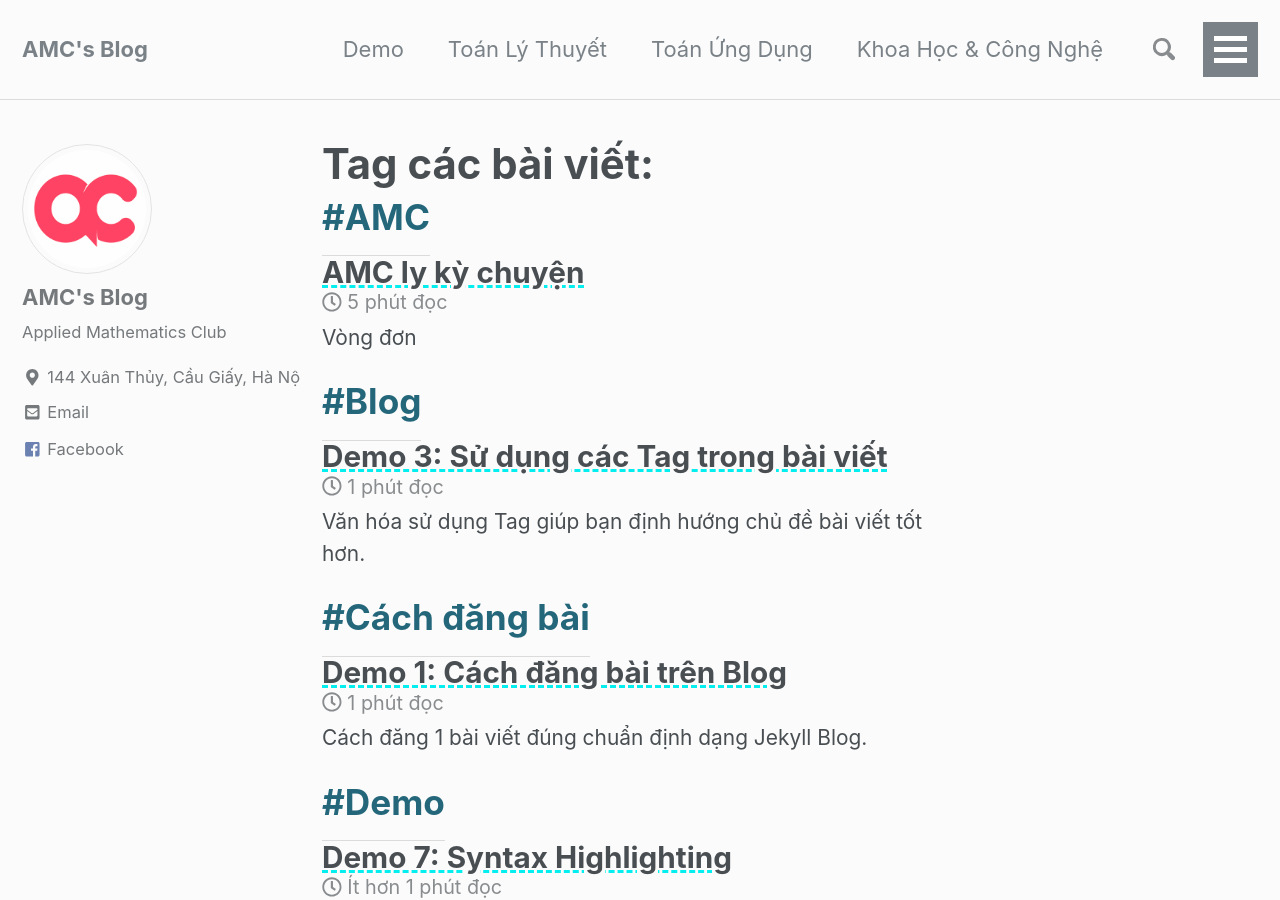
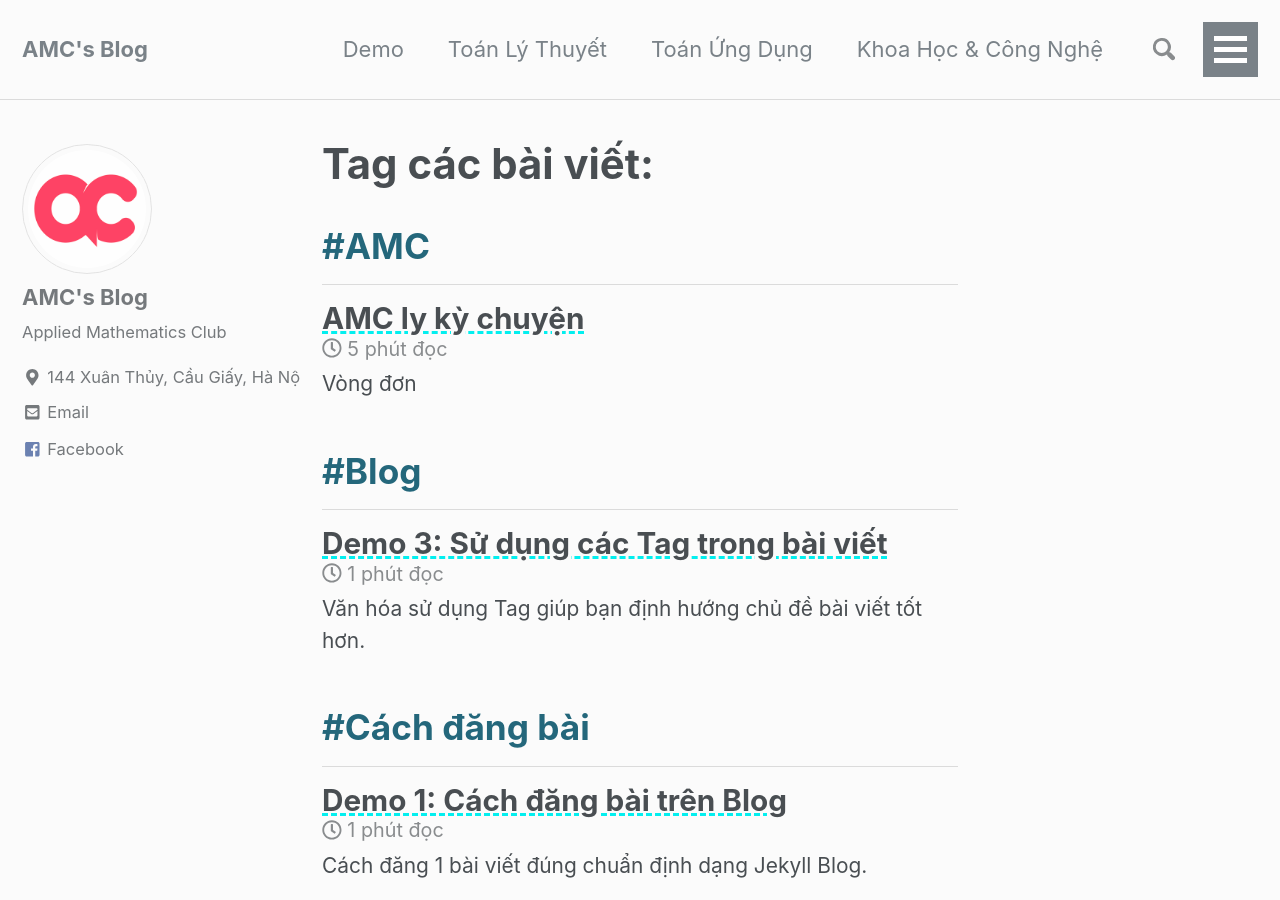
Before and after one commit to amcblog/testvon.github.io, a Jekyll site: the page built from _pages/tag-archive.html, in a window 1280 px wide and 900 px high. Built offline with Jekyll 4.4.1, drawn with Linux system fonts in a browser that asks for light colours; nearby versions of some CDN libraries.

Commit message:
Update tag-archive.html

```diff
--- a/_pages/tag-archive.html
+++ b/_pages/tag-archive.html
@@ -9,7 +9,7 @@
 
 {% for tag in group_names %}
   {% assign posts = group_items[forloop.index0] %}
-  <hh id="{{ tag | slugify }}" class="archive__subtitle_hh">#{{ tag }}</hh>
+  <h2 id="{{ tag | slugify }}" class="archive__subtitle_hh">#{{ tag }}</h2>
   {% for post in posts %}
     {% include archive-single.html %}
   {% endfor %}
```
